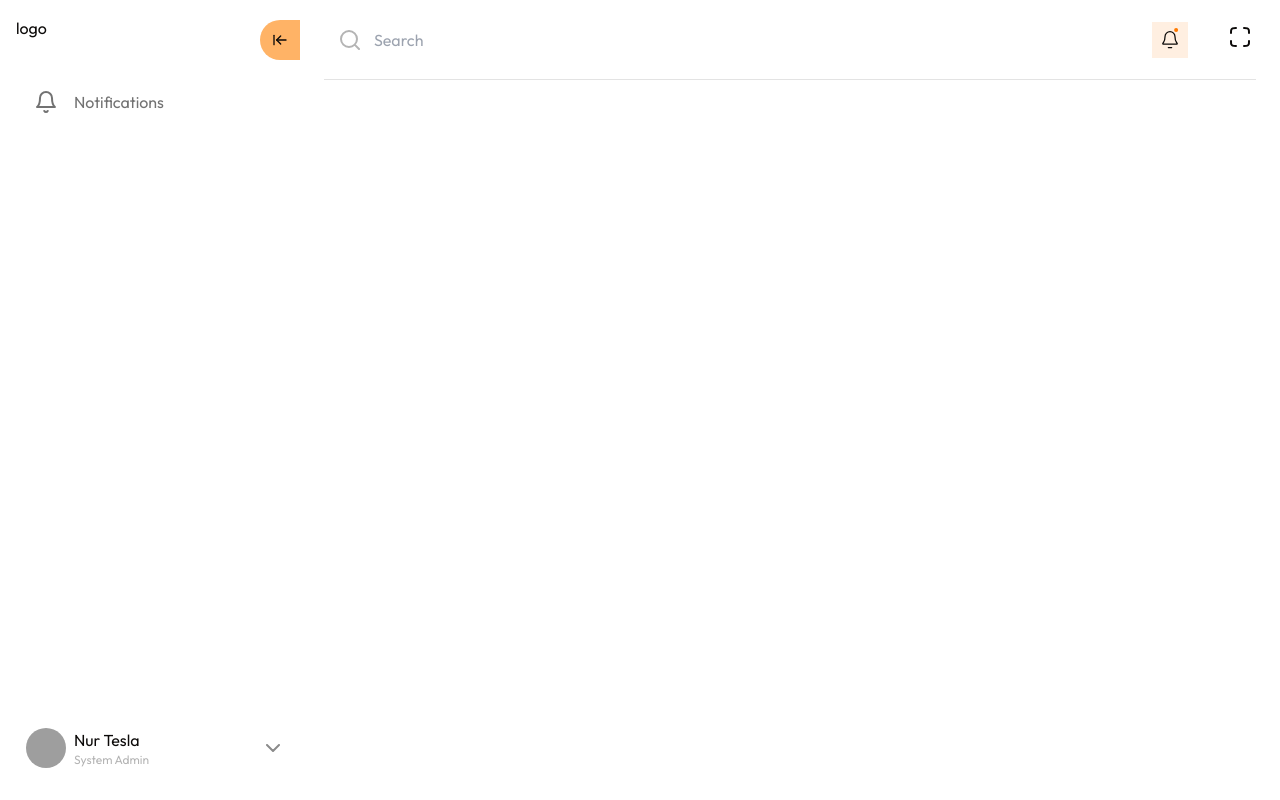
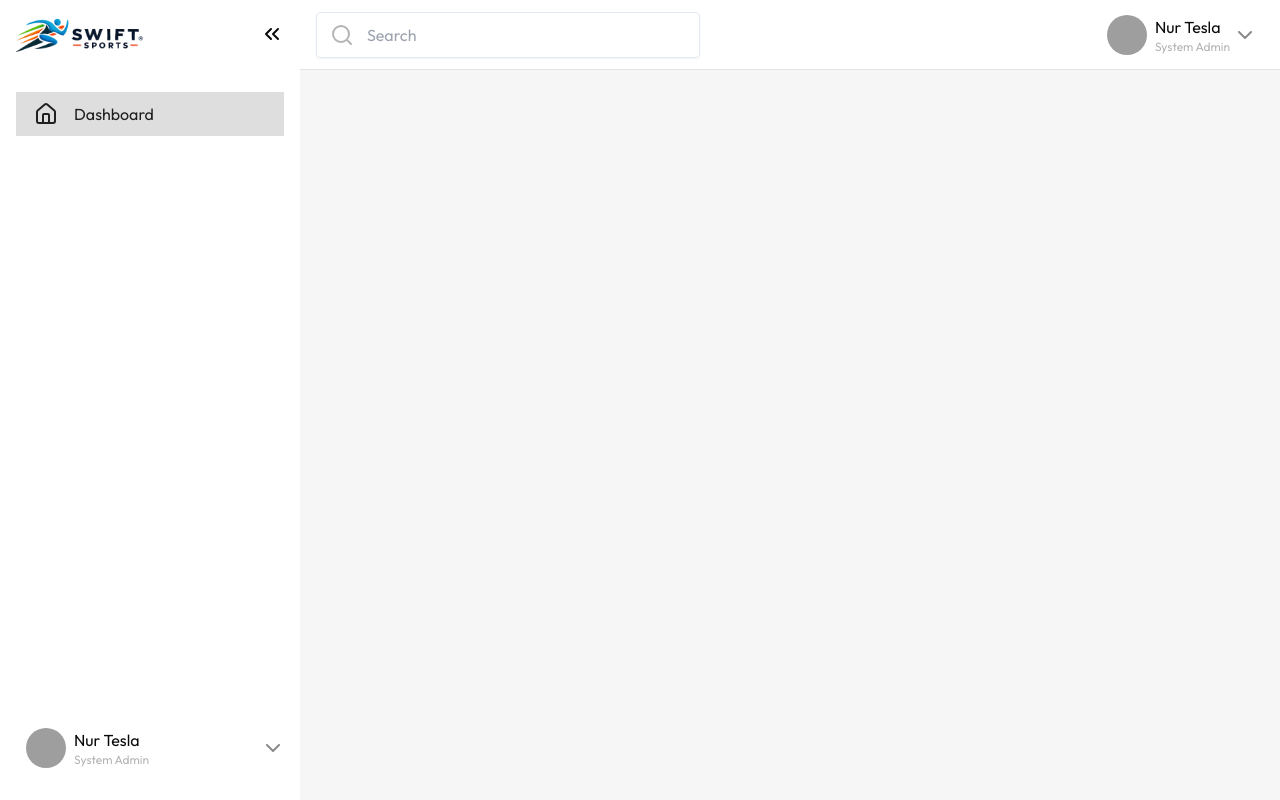
Before and after one commit to smsohag32/swift-sports-shop, a React (Vite) app in the folder frontend/: page /dashboard in a window 1280 px wide. Built offline with nearby package versions, Linux system fonts and the light colour scheme; grey boxes are pictures that could not be loaded.

Commit message:
dashboard layout implement

```diff
--- a/frontend/src/components/layouts/DashboardLayout/DashboardLayout.jsx
+++ b/frontend/src/components/layouts/DashboardLayout/DashboardLayout.jsx
@@ -18,10 +18,10 @@ const DashboardLayout = ({ children }) => {
          </div>
          <div className={` w-full duration-500  transition-all transform  ${toggle ? "lg:pl-0 pl-[300px]" : "lg:pl-[300px] pl:0"
             }`}>
-            <div className="w-full px-6 sticky top-0 left-0 right-0">
+            <div className="w-full sticky top-0 left-0 right-0">
                <TopBar toggle={toggle} setToggle={setToggle} />
             </div>
-            <div className="px-6 py-4">
+            <div className="px-4 py-4">
                {children}
             </div>
          </div>
--- a/frontend/src/components/layouts/DashboardLayout/ProfileMenu.jsx
+++ b/frontend/src/components/layouts/DashboardLayout/ProfileMenu.jsx
@@ -48,7 +48,7 @@ export function ProfileMenu() {
                </span>
             </div>
          </DropdownMenuTrigger>
-         <DropdownMenuContent className="w-56" >
+         <DropdownMenuContent align="" className="w-56" >
             <DropdownMenuLabel>Account</DropdownMenuLabel>
             <DropdownMenuSeparator />
             <DropdownMenuGroup>
--- a/frontend/src/components/layouts/DashboardLayout/SideBar.jsx
+++ b/frontend/src/components/layouts/DashboardLayout/SideBar.jsx
@@ -1,12 +1,11 @@
 import { useState } from "react";
 import SidebarItem from "./SidebarItem";
-// import logo from "@/assets/icons/logo.png";
 import {
-   ArrowLeftToLine,
-   Bell,
-
+   ChevronsLeft,
+   House,
 } from "lucide-react";
 import { ProfileMenu } from "./ProfileMenu";
+import Logo from "@/assets/svg/Logo";
 
 export default function Sidebar({ toggle, setToggle }) {
    const [openItems, setOpenItems] = useState({});
@@ -16,25 +15,21 @@ export default function Sidebar({ toggle, setToggle }) {
 
    const items = [
       {
-         to: "/notifications",
-         label: "Notifications",
-
-         icon: <Bell />,
+         to: "/dashboard",
+         label: "Dashboard",
+         icon: <House />,
       },
    ];
 
    return (
-      <div className="w-[300px]  pb-6  bg-lightDark  flex flex-col  h-screen overflow-hidden   ">
-         <button
-            onClick={() => setToggle(!toggle)}
-            className="absolute bg-lightOrange   text-nOrange rounded-s-full p-3 text-bold right-0 top-5">
-            <ArrowLeftToLine size={16} />
-         </button>
-         <div className="flex items-center mb-6 w-full flex-col py-2 overflow-hidden  justify-center px-4  ">
-            <div className="w-full flex items-center gap-6 justify-start py-2">
-               {/* <img src={logo} alt="" className="max-w-[120px]" /> */} logo
+      <div className="w-[300px] bg-white  pb-6  bg-lightDark  flex flex-col  h-screen overflow-hidden   ">
+         <div className="flex items-center mb-6 w-full  py-4 overflow-hidden  justify-center px-4  ">
+            <div className="w-full flex items-center  gap-6 justify-start">
+               <Logo className="w-32" />
             </div>
-
+            {!toggle && <button onClick={() => setToggle(!toggle)} className="">
+               <ChevronsLeft />
+            </button>}
          </div>
 
          <div className="px-4  space-y-6 max-h-[60vh] overflow-auto custom-scrollbar pb-6">
--- a/frontend/src/components/layouts/DashboardLayout/TopBar.jsx
+++ b/frontend/src/components/layouts/DashboardLayout/TopBar.jsx
@@ -1,5 +1,6 @@
 import { Dot } from 'lucide-react';
 import { useEffect, useState } from 'react';
+import { ProfileMenu } from './ProfileMenu';
 
 const FullscreenButton = () => {
    const [isFullscreen, setIsFullscreen] = useState(false);
@@ -51,9 +52,9 @@ export default function TopBar({ toggle, setToggle }) {
 
    return (
       <div
-         className='flex relative w-full transition-all duration-300 items-center top-0 justify-between  border-b border-b-[#dededed2] z-50 py-3'
+         className='flex w-full relative px-4   transition-all duration-300 items-center top-0 justify-between  border-b bg-white border-b-[#dededed2] z-50 py-3'
          style={{
-            height: '80px',
+            height: '70px',
 
          }}
       >
@@ -69,7 +70,7 @@ export default function TopBar({ toggle, setToggle }) {
             <input
                type="text"
                placeholder="Search"
-               className="py-[10px] ps-[50px] bg-transparent transition-all duration-300 focus:bg-grayWhite !bg-opacity-10 backdrop-blur-lg pe-5  w-full outline-none  rounded-[4px]"
+               className="py-[10px] border border-slate-200 shadow-sm ps-[50px] bg-transparent transition-all duration-300 focus:!bg-[#f6f6f6] !bg-opacity-10 backdrop-blur-lg pe-5  w-full outline-none  rounded-[4px]"
             />
             <span className="absolute left-4 transform -translate-y-1/2 top-1/2 ">
                <svg
@@ -89,13 +90,8 @@ export default function TopBar({ toggle, setToggle }) {
             </span>
          </div>
          <div className='flex items-center gap-10'>
-            <button className='bg-[#ff923325]  text-nOrange p-2 relative '><svg width="20" height="20" viewBox="0 0 24 24" fill="none" xmlns="http://www.w3.org/2000/svg">
-               <path d="M14 21H10M18 8C18 6.4087 17.3679 4.88258 16.2427 3.75736C15.1174 2.63214 13.5913 2 12 2C10.4087 2 8.8826 2.63214 7.75738 3.75736C6.63216 4.88258 6.00002 6.4087 6.00002 8C6.00002 11.0902 5.22049 13.206 4.34968 14.6054C3.61515 15.7859 3.24788 16.3761 3.26134 16.5408C3.27626 16.7231 3.31488 16.7926 3.46179 16.9016C3.59448 17 4.19261 17 5.38887 17H18.6112C19.8074 17 20.4056 17 20.5382 16.9016C20.6852 16.7926 20.7238 16.7231 20.7387 16.5408C20.7522 16.3761 20.3849 15.7859 19.6504 14.6054C18.7795 13.206 18 11.0902 18 8Z" stroke="currentColor" strokeWidth="1.5" strokeLinecap="round" strokeLinejoin="round" />
-            </svg>
-               <span className='absolute text-[#ff7900] right-0 -top-1 z-50'><Dot /></span>
-            </button>
-            <div className='pe-1'>
-               <FullscreenButton />
+            <div className='pe-1 w-full'>
+               <ProfileMenu />
             </div>
          </div>
 
--- a/frontend/src/layouts/Dashboard.jsx
+++ b/frontend/src/layouts/Dashboard.jsx
@@ -3,7 +3,7 @@ import { Outlet } from "react-router-dom";
 
 const Dashboard = () => {
    return (
-      <div>
+      <div className="bg-[#f6f6f6] min-h-screen">
          <DashboardLayout >
             <Outlet />
          </DashboardLayout>
--- a/frontend/src/pages/authentication/Login.jsx
+++ b/frontend/src/pages/authentication/Login.jsx
@@ -75,6 +75,7 @@ const Login = () => {
                         <Input
                            id="email"
                            type="email"
+                           defaultValue="sohagsheik32@gmail.com"
                            placeholder="Email address"
                            className="pl-10"
                            {...register("email", { required: true })}
@@ -88,6 +89,7 @@ const Login = () => {
                            id="password"
                            type="password"
                            placeholder="Password"
+                           defaultValue="11223344"
                            className="pl-10"
                            {...register("password", { required: true })}
                         />
--- /dev/null
+++ b/frontend/src/pages/dashboard/Categories/Categories.jsx
@@ -0,0 +1,10 @@
+
+const Categories = () => {
+   return (
+      <div>
+
+      </div>
+   );
+};
+
+export default Categories;
--- /dev/null
+++ b/frontend/src/pages/dashboard/Overview/Overview.jsx
@@ -0,0 +1,10 @@
+
+const Overview = () => {
+   return (
+      <div>
+
+      </div>
+   );
+};
+
+export default Overview;
--- /dev/null
+++ b/frontend/src/pages/dashboard/Products/ManageProducts.jsx
@@ -0,0 +1,10 @@
+
+const ManageProducts = () => {
+   return (
+      <div>
+
+      </div>
+   );
+};
+
+export default ManageProducts;
```
Also changed, not shown: frontend/src/routes/Router.jsx (+14 -4 lines).
